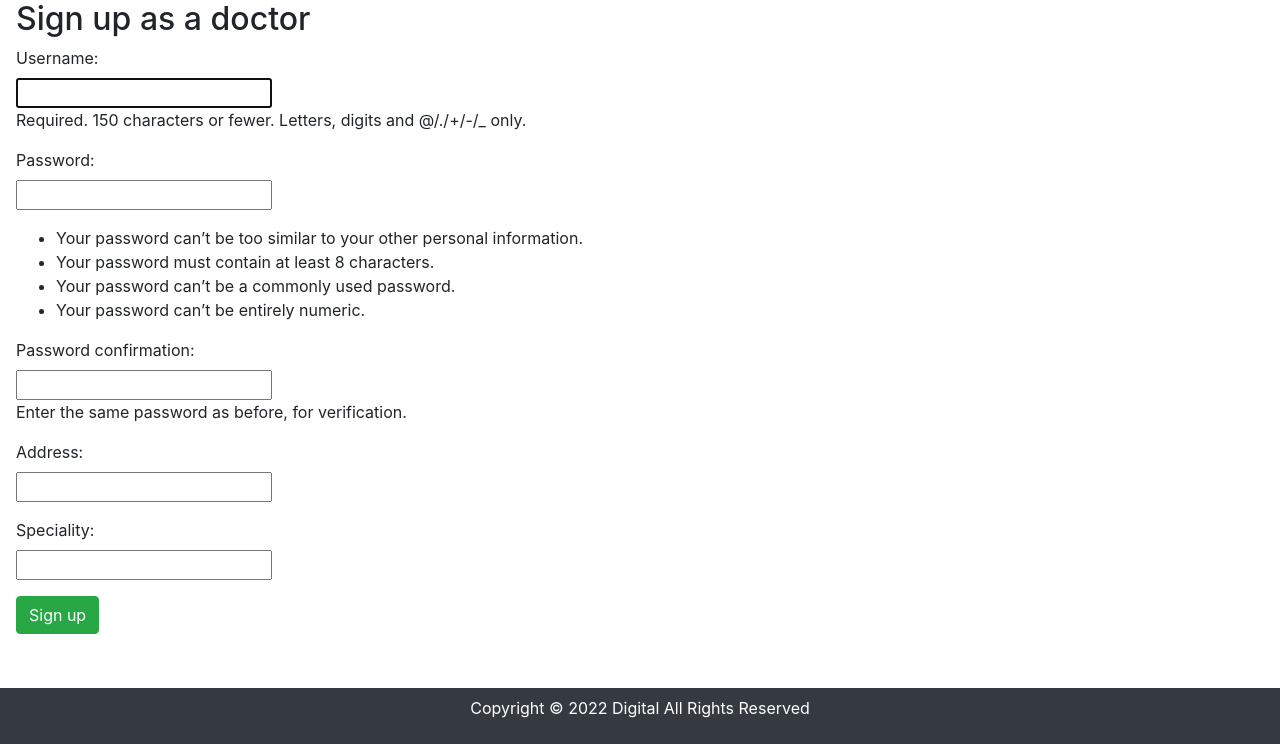
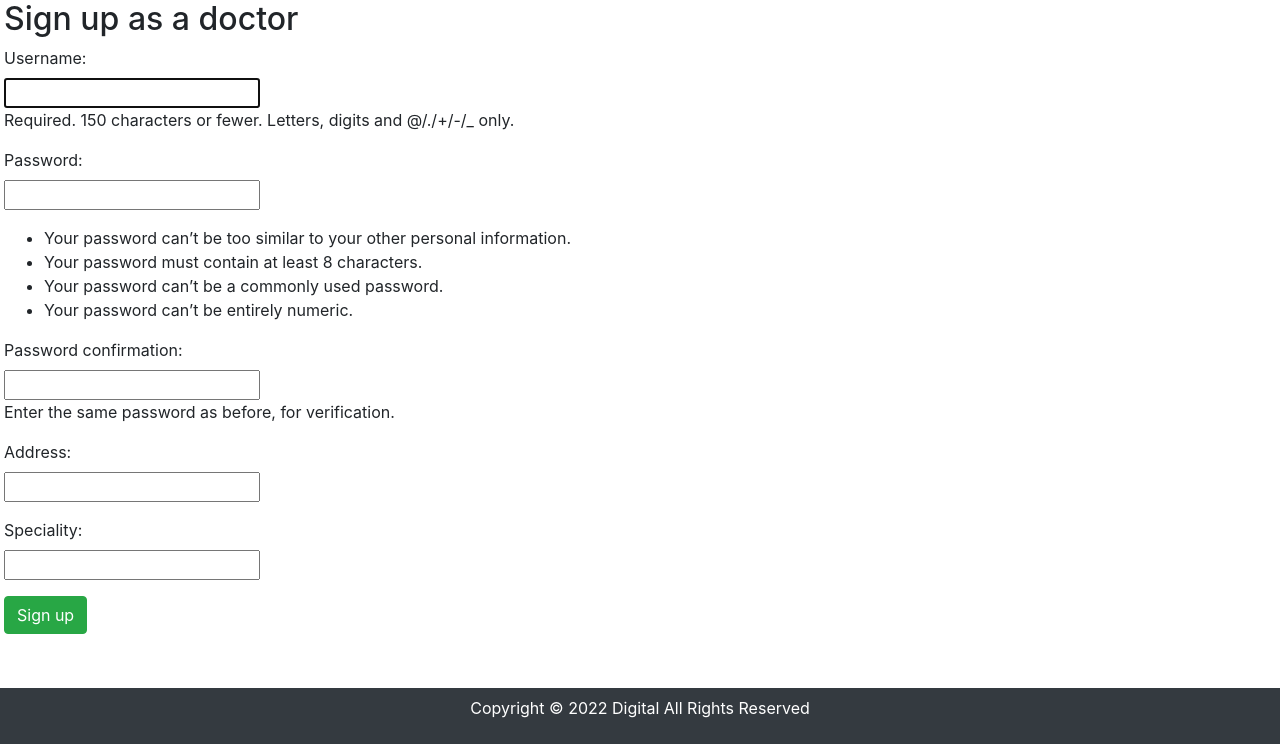
Before and after one commit to Rezibajra/Hospital-Management, a Django app: page /doctor/accounts/signup/ in a window 1280 px wide. Shown: the part 56-800 px from the top of the page. Run offline with Django 3.2, Linux system fonts and the light colour scheme.

Commit message:
Few fixes

```diff
--- a/apps/hospital/views.py
+++ b/apps/hospital/views.py
@@ -18,10 +18,6 @@ def login_page(request):
     if request.method == "POST":
         name = request.POST.get('name')
         password = request.POST.get('password')
-        try:
-            user = User.objects.get(username = name)
-        except:
-            messages.error(request, "User doesn't exist.")
         user = authenticate(request, username=name, password=password)
 
         if user is not None:
--- a/apps/patients/models.py
+++ b/apps/patients/models.py
@@ -1,6 +1,5 @@
 from django.db import models
 
-# Create your models here.
 class Patient(models.Model):
     GENDER_CHOICES = (
         ("Male", "Male"),
--- a/templates/signup_form.html
+++ b/templates/signup_form.html
@@ -3,13 +3,13 @@
 
 {% block content %}
   <div class="row">
-    <div class="col-md-8 col-sm-10 col-12 ml-3">
+    <div class="col-md-8 col-sm-10 col-12 ml-1">
       <h2>Sign up as a {{ user_type }}</h2>
       <form method="post" novalidate>
         {% csrf_token %}
         <input type="hidden" name="next" value="{{ next }}">
         {{ form.as_p }}
-        <button type="submit" class="btn btn-success">Sign up</button>
+        <button type="submit" class="btn btn-success mb-3">Sign up</button>
       </form>
     </div>
   </div>
```
Also changed, not shown: db.sqlite3.
